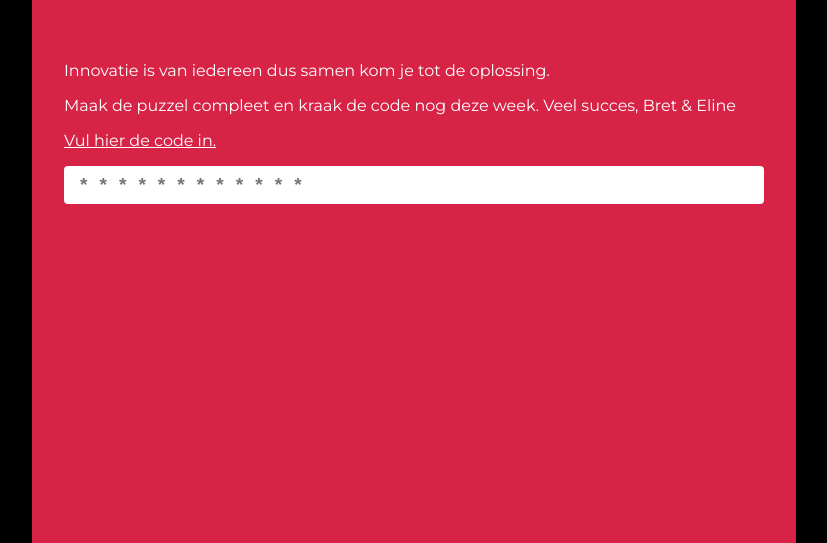
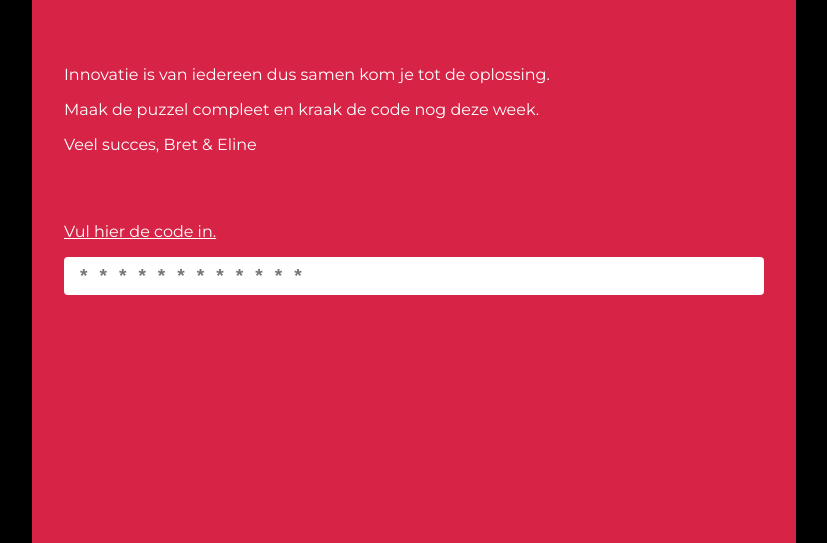
Before and after one commit to TimThuis/rai, a plain HTML site: page index.html in a window 1280 px wide. Shown: the part 106-649 px from the top of the page, without its empty margins (226-1053 px from the left). Drawn offline with nearby package versions, Linux system fonts and the light colour scheme.

Commit message:
add space

```diff
--- a/index.html
+++ b/index.html
@@ -23,7 +23,8 @@
         <div class="line"></div>
         <div class="content-center">
           <p>Innovatie is van iedereen dus samen kom je tot de oplossing.</p>
-          <p>Maak de puzzel compleet en kraak de code nog deze week. Veel succes, Bret & Eline</p>
+          <p>Maak de puzzel compleet en kraak de code nog deze week.</p>
+          <p>Veel succes, Bret & Eline</p>
           <p class="underline input-field-assist ">Vul hier de code in.</p>
           <div class="code-input">
             <input type="number" oninput="checkInputFieldValue(this.value)" name="inputField" value="" placeholder="************">
--- a/style.scss
+++ b/style.scss
@@ -40,7 +40,10 @@ body {
     text-decoration: underline;
   }
   .content-center {
-    margin-top: 64px;
+    margin-top: 68px;
+  }
+  .input-field-assist {
+    margin-top: 68px;
   }
 }
 
```
Also changed, not shown: style.min.css.
